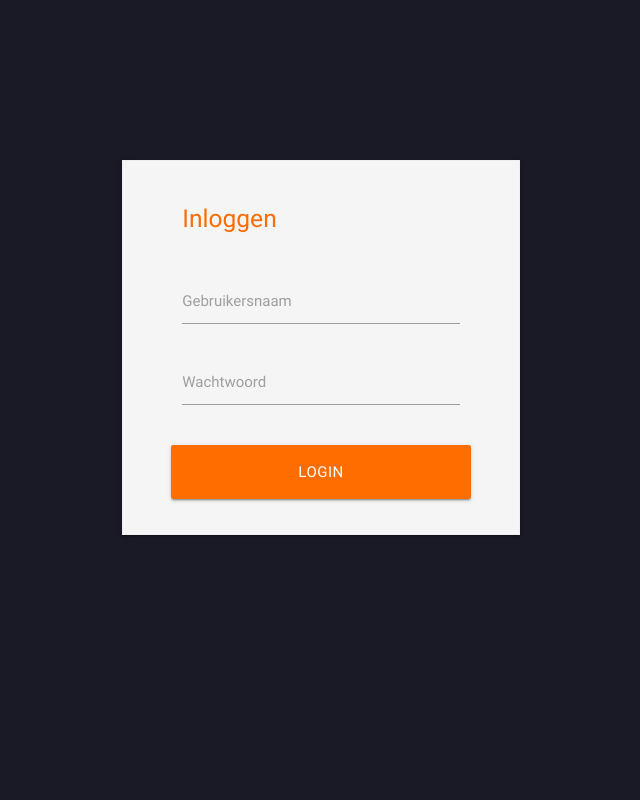
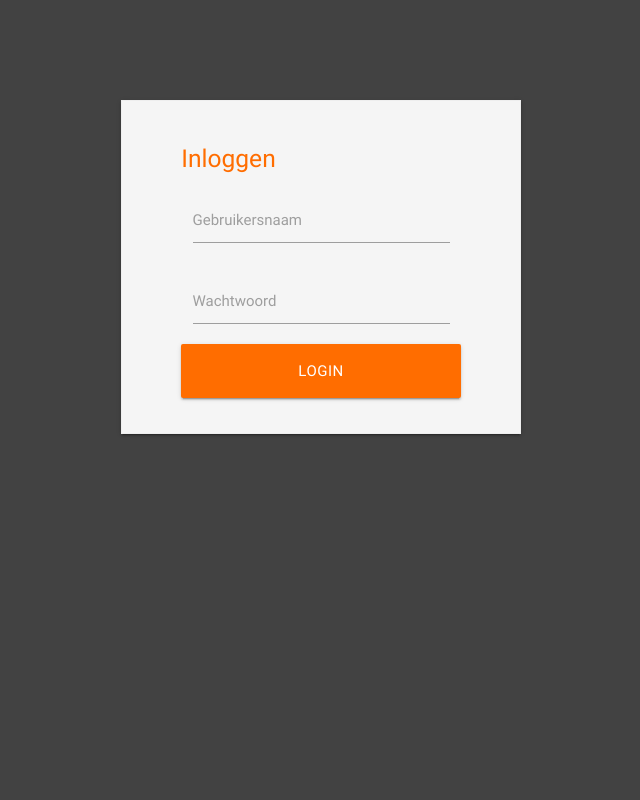
Before and after one commit to ErikvanIJzendoorn/servicepunt, a PHP site: page /servicepunt/login/login_page.php in a window 1280 px wide. Shown: the whole page, without its empty margins (319-959 px from the left). Run offline with PHP 8.4, Linux system fonts and the light colour scheme; some libraries are stand-ins or nearby versions.

Commit message:
Login Page Rework
Fuck This shit i'm out

```diff
--- a/assets/css/login.css
+++ b/assets/css/login.css
@@ -1,10 +1,16 @@
-#register_modal_footer{
-	padding-right: 30px;
+.formWrap{
+	display: inline-block;
+	padding: 32px 48px 0px 48px;
+	border: 1px solid #EEE;
+	margin-top: 100px;
+	width: 400px;
 }
 
-body{
-	background-color: #424242;
+.formDiv{
+	text-align:left;
+	width: 200px;
 }
-/*.register_input{
-	margin-bottom: 0px;
-}*/
+
+.btn{
+	margin-bottom: 20px;
+}
--- a/assets/css/main.css
+++ b/assets/css/main.css
@@ -1,9 +1,3 @@
-.unselectable {
-	-webkit-user-select: none; /* Chrome/Safari */
-	-moz-user-select: none; /* Firefox */
-	-ms-user-select: none; /* IE10+ */
-
-	/* Rules below not implemented in browsers yet */
-	-o-user-select: none;
-	user-select: none;
+body{
+	background-color: #424242;
 }
--- /dev/null
+++ b/index.php
@@ -0,0 +1,5 @@
+<?php
+
+header("Location: http://localhost/servicepunt/login/login_page.php");
+
+?>
--- /dev/null
+++ b/login/login_page.php
@@ -0,0 +1,44 @@
+<html lang="en">
+<head>
+	<meta charset="utf-8">
+	<title>Login</title>
+	<link rel="stylesheet" href="../assets/css/main.css">
+	<link rel="stylesheet" href="../assets/css/login.css">
+	<link rel="stylesheet" href="../assets/libs/materialize/css/materialize.min.css">
+	<script rel="materialize" src="../assets/libs/materialize/js/materialize.min.js"></script>
+	<link href="http://fonts.googleapis.com/icon?family=Material+Icons" rel="stylesheet">
+	<link rel="stylesheet" href="../assets/css/main.css">
+
+	<script src="https://ajax.googleapis.com/ajax/libs/jquery/3.1.1/jquery.min.js"></script>
+	<meta name="viewport" content="width=device-width, initial-scale=1.0"/>
+
+	<link rel="stylesheet" href="../assets/css/login.css">
+</head>
+
+<body>
+	<div class="container">
+		<center>
+		<div class='row'>
+	        <div class="z-depth-1 grey lighten-4 row formWrap">
+                <form class="col s12 formDiv" method="post">
+
+                <h5 class="orange-text text-accent-4 unselectable">Inloggen</h5>
+
+                <div class='input-field col s12'>
+                    <input class='validate' type='text' name='username' id='username'/>
+                    <label class='unselectable' for='email'>Gebruikersnaam</label>
+                </div>
+
+                <div class='input-field col s12'>
+                    <input class='validate' type='password' name='password' id='password' />
+                    <label class='unselectable' for='password'>Wachtwoord</label>
+                </div>
+
+                <button type='submit' name='btn_login' class='col s12 btn btn-large waves-effect orange accent-4 unselectable'>Login</button>
+                </form>
+            </div>
+		</center>
+		</div>
+	</div>
+</body>
+</html>
--- a/login_page.php
+++ /dev/null
@@ -1,85 +0,0 @@
-<?php
-	if(isset($_POST['email']) && isset($_POST['password'])){
-		if($_POST['email'] !='' && $_POST['password'] != ''){
-			require_once('includes/db_connections/db_connections.php');
-			$data = getUserData();
-			foreach($data as $response){
-				echo "<br /><br />";
-				if($_POST['email'] == $response['email'] && $_POST['password'] == $response['password']){
-					header("Location: overview.php");
-					exit();
-				}
-			}
-		}
-	}
-?>
-<html lang="en">
-	<head>
-		<meta charset="utf-8">
-		<title>Servicepunt:Login</title>
-		<link rel="stylesheet" href="assets/css/main.css">
-		<link rel="stylesheet" href="assets/css/login.css">
-		<link rel="stylesheet" href="assets/libs/materialize/css/materialize.min.css">
-		<script src="https://ajax.googleapis.com/ajax/libs/jquery/3.1.1/jquery.min.js"></script>
-		<script rel="materialize" src="assets/libs/materialize/js/materialize.min.js"></script>
-		<meta name="viewport" content="width=device-width, initial-scale=1.0"/>
-		<link href="http://fonts.googleapis.com/icon?family=Material+Icons" rel="stylesheet">
-		<script rel="register_modal" src="assets/js/register_info.js"></script>
- 		<style>
-			body{
-				background-color: #1a1a27;
-			}
-
-			.form{
-				background-color: 5d5d79;
-			}
-		</style>
-	</head>
-
-<body>
-	<div class="section"></div>
-	<main>
-		<center>
-
-		<div class="section"></div>
-
-		<div class="container" style="margin-top: 100px;">
-			<div class="z-depth-1 grey lighten-4 row" style="display: inline-block; padding: 32px 48px 0px 48px; border: 1px solid #EEE;">
-
-				<form class="col s12" method="post" style="text-align:left; width: 300px;">
-
-				<h5 class="orange-text text-accent-4 unselectable">Inloggen</h5>
-					<div class='row'>
-						<div class='col s12'>
-						</div>
-					</div>
-
-					<div class='row'>
-						<div class='input-field col s12'>
-							<input class='validate' type='text' name='username' id='username' style="margin-bottom: 0;" />
-							<label class='unselectable' for='email'>Gebruikersnaam</label>
-						</div>
-					</div>
-
-					<div class='row'>
-						<div class='input-field col s12'>
-							<input class='validate' type='password' name='password' id='password' />
-							<label class='unselectable' for='password'>Wachtwoord</label>
-						</div>
-						<!-- <label style='float: right;'>
-							<a class='red-text text-accent-4 unselectable' href='#!'><b>Forgot Password?</b></a>
-						</label> -->
-					</div>
-
-					<center>
-						<div class='row'>
-							<button type='submit' name='btn_login' class='col s12 btn btn-large waves-effect orange accent-4 unselectable'>Login</button>
-						</div>
-					</center>
-				</form>
-			</div>
-		</div>
-		</center>
-	</main>
-</body>
-</html>
```
Also changed, not shown: includes/database/connect.php (added, +20 -0 lines), includes/db_connections/db_connections.php (deleted, +0 -35 lines), login/login.css (added).
